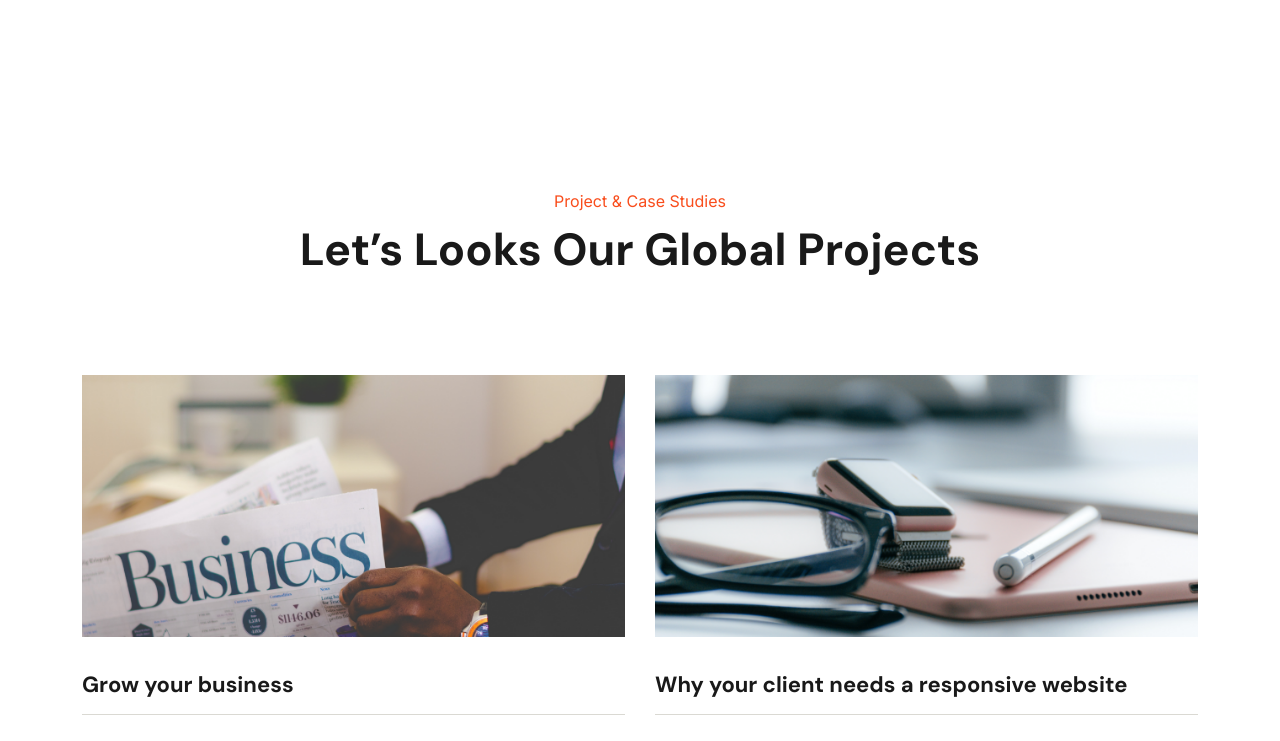
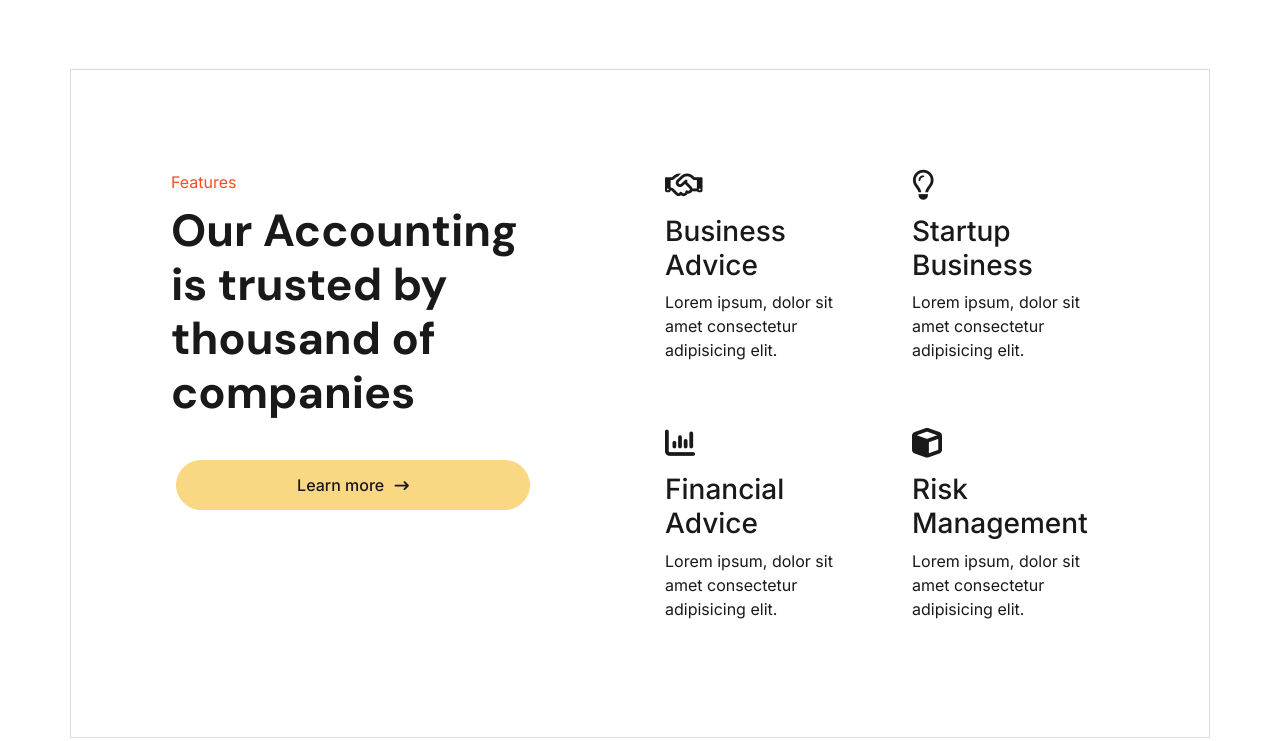
Before and after one commit to felixsten/critoassignment, a plain HTML site: page index.html in a window 1280 px wide. Shown: the part 1031-1772 px from the top of the page. Drawn offline with nearby package versions, Linux system fonts and the light colour scheme.

Commit message:
features section

```diff
--- a/css/style.scss
+++ b/css/style.scss
@@ -314,6 +314,78 @@ header {
     }
 }
 
+.features {
+
+    .container {
+        border: 1px solid #DAD9D3;
+        padding: 20px;
+        padding-top: 40px;
+        @media (min-width: 1200px) {
+            padding: 100px;
+        }
+
+
+
+        .feature-grid {
+            display: grid;
+            grid-template-columns: 1fr 1fr;
+            gap: 50px;
+
+            @media (min-width: 1200px) {
+                grid-template-columns: 1fr 1fr 1fr 1fr;
+            }
+
+            grid-template-areas: "text text"
+                                    "text text";
+
+            .section-title {
+                grid-area: text;
+                padding-top: 0px;
+                padding-right: 0px;
+                text-align: center;
+                justify-content: center;
+
+
+
+                h2 {
+                    font-size: 34px;
+                }
+
+                @media (min-width: 1200px) {
+                    text-align: left;
+                    padding-right: 80px;
+                    h2 {
+                        font-size: 45px;
+                    }
+                }
+
+                div {
+                    display: flex;
+                    margin-top: 40px;
+                    justify-content: center;
+                    .btn-yellow {
+                        padding: 12px 40px;
+
+                        @media (min-width: 1200px) {
+                            padding: 12px 120px;
+                        }
+                    }
+                }
+            }
+
+            article {
+
+                i {
+                    font-size: 30px;
+                    margin-bottom: 15px;
+
+                }
+            }
+        }
+
+    }
+}
+
 .project-and-case {
     .container {
 
--- a/index.html
+++ b/index.html
@@ -82,6 +82,42 @@
 
     </section>
 
+    <!-- features section -->
+    <section class="features">
+        <div class="container">
+
+            <div class="feature-grid">
+                <div class="section-title">
+                    <p>Features</p>
+                    <h2>Our Accounting is trusted by thousand of companies</h2>
+                    <div>
+                        <a class="btn-yellow" href="features.html">Learn more <i class="fa-solid fa-arrow-right-long"></i></a>
+                    </div>
+                </div>
+                <article>
+                    <i class="fa-regular fa-handshake"></i>
+                    <h3>Business Advice</h3>
+                    <p>Lorem ipsum, dolor sit amet consectetur adipisicing elit.</p>
+                </article>
+                <article>
+                    <i class="fa-regular fa-lightbulb"></i>
+                    <h3>Startup Business</h3>
+                    <p>Lorem ipsum, dolor sit amet consectetur adipisicing elit.</p>
+                </article>
+                <article>
+                    <i class="fa-solid fa-chart-column"></i>
+                    <h3>Financial Advice</h3>
+                    <p>Lorem ipsum, dolor sit amet consectetur adipisicing elit.</p>
+                </article>
+                <article>
+                    <i class="fa-solid fa-cube"></i>
+                    <h3>Risk Management</h3>
+                    <p>Lorem ipsum, dolor sit amet consectetur adipisicing elit.</p>
+                </article>
+            </div>
+        </div>
+    </section>
+
     <!-- project & case studies section -->
     <section class="project-and-case">
         <div class="container">
```
Also changed, not shown: css/style.css.
